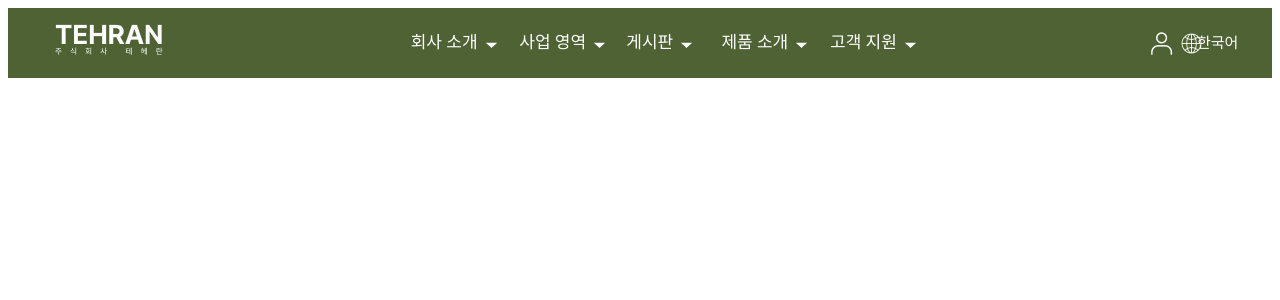
After one commit to wscodefactory/tehran_pycharm, a Django app: template index/templates/menu_bar.html in a window 1280 px wide. The commit adds this page. Shown: the top 300 px of the page. Run offline with Django 4.2, Linux system fonts and the light colour scheme; the template is opened without the code that fills it, so the values that code supplies are empty.

Commit message:
상단 배너 추가

```diff
--- /dev/null
+++ b/index/templates/menu_bar.html
@@ -0,0 +1,71 @@
+{% load static %}
+<!DOCTYPE html>
+<html>
+
+<head>
+  <meta charset="utf-8">
+  <meta name="viewport" content="width=device-width" initial-scale=1.0>
+  <title>메뉴 바</title>
+    <link rel="stylesheet" href={% static "css/menu_bar.css" %}>
+</head>
+
+<body>
+
+    <div id="navBar">
+      <div id="logo"></div>
+      <div id="menu">
+        <div class="link1" onclick="location.href='#'">
+          <span>회사 소개</span><img src="/static/images/Polygon1.png" alt="Polygon1" style="margin-left: 7px;">
+          <div class="link-menu">
+            <div style="margin-top: 10px;" onclick="location.href='#'">테헤란</div>
+            <div style="margin-top: 10px;" onclick="location.href='#'">주요현황</div>
+            <div style="margin-top: 10px;" onclick="location.href='#'">오시는 길</div>
+          </div>
+        </div>
+        <div class="link2" onclick="location.href='#'">
+          <span>사업 영역</span><img src="/static/images/Polygon1.png" alt="Polygon1" style="margin-left: 7px;">
+          <div class="link-menu">
+            <div style="margin-top: 10px;" onclick="location.href='#'">스마트팜 소개</div>
+            <div style="margin-top: 10px;" onclick="location.href='#'">작물유통</div>
+            <div style="margin-top: 10px;" onclick="location.href='#'">기타사업</div>
+          </div>
+        </div>
+        <div class="link3" onclick="location.href='#'">
+          <span>게시판</span><img src="/static/images/Polygon1.png" alt="Polygon1" style="margin-left: 7px;">
+          <div class="link-menu">
+            <div style="margin-top: 10px;" onclick="location.href='#'">공지사항</div>
+            <div style="margin-top: 10px;" onclick="location.href='#'">보도자료</div>
+            <div style="margin-top: 10px;" onclick="location.href='#'">고시자료</div>
+          </div>
+        </div>
+        <div class="link4" onclick="location.href='#'">
+          <span>제품 소개</span><img src="/static/images/Polygon1.png" alt="Polygon1" style="margin-left: 7px;">
+          <div class="link-menu">
+            <div style="margin-top: 10px;" onclick="location.href='#'">참송이버섯</div>
+            <div style="margin-top: 10px;" onclick="location.href='#'">푸드케어 제품</div>
+          </div>
+        </div>
+        <div class="link5" onclick="location.href='#'">
+          <span>고객 지원</span><img src="/static/images/Polygon1.png" alt="Polygon1" style="margin-left: 7px;">
+          <div class="link-menu">
+            <div style="margin-top: 10px;" onclick="location.href='#'">FAQ</div>
+            <div style="margin-top: 10px;" onclick="location.href='#'">Q&A</div>
+          </div>
+        </div>
+      </div>
+      <div id="signIn" alt="login" onclick="location.href='#'"></div>
+      <div id="langicon" alt="langicon"> </div>
+      <div class="language">한국어
+        <div class="language-menu">
+          <div>언어1</div>
+          <div>언어2</div>
+          <div>언어3</div>
+        </div>
+      </div>
+    </div>
+
+
+
+</body>
+
+</html>
--- /dev/null
+++ b/static/css/menu_bar.css
@@ -0,0 +1,211 @@
+#navBar {
+    /* Rectangle 16 */
+    position: relative;
+    width: 100%;
+    height: 70px;
+    left: 0px;
+    top: 0px;
+
+    background: #4E6234;
+	z-index: 1;
+}
+
+#title {
+	background: black;
+    position: relative;
+	height: 200px;
+}
+
+#logo {
+	position: absolute;
+	width: 109px;
+	height: 38px;
+	left: 3.75%;
+	top: 16px;
+
+	font-family: 'Pretendard';
+	font-style: normal;
+	font-weight: 700;
+	font-size: 27px;
+	line-height: 32px;
+	color: #FFFFFF;
+	background: url(/static/images/TEHRANlogo.png) no-repeat;
+}
+
+.link1 {
+	position: absolute;
+	width: 97px;
+	height: 24px;
+	left: 31.458%;
+	top: 23px;
+
+	font-family: 'Pretendard';
+	font-style: normal;
+	font-weight: 500;
+	font-size: 17px;
+	line-height: 24px;
+	text-align: center;
+	/* identical to box height */
+
+
+	color: #FFFFFF;
+}
+
+.link2 {
+	position: absolute;
+	width: 97px;
+	height: 24px;
+	left: 40.05%;
+	top: 23px;
+
+	font-family: 'Pretendard';
+	font-style: normal;
+	font-weight: 500;
+	font-size: 17px;
+	line-height: 24px;
+	text-align: center;
+	/* identical to box height */
+
+
+	color: #FFFFFF;
+}
+
+.link3 {
+	position: absolute;
+	width: 74px;
+	height: 24px;
+	left: 48.64%;
+	top: 23px;
+
+	font-family: 'Pretendard';
+	font-style: normal;
+	font-weight: 500;
+	font-size: 17px;
+	line-height: 24px;
+	text-align: center;
+	/* identical to box height */
+
+
+	color: #FFFFFF;
+}
+
+.link4 {
+	position: absolute;
+	width: 97px;
+	height: 24px;
+	left: 56.04%;
+	top: 23px;
+
+	font-family: 'Pretendard';
+	font-style: normal;
+	font-weight: 500;
+	font-size: 17px;
+	line-height: 24px;
+	text-align: center;
+	/* identical to box height */
+
+
+	color: #FFFFFF;
+}
+
+.link5 {
+	position: absolute;
+	width: 97px;
+	height: 24px;
+	left: 64.63%;
+	top: 23px;
+
+	font-family: 'Pretendard';
+	font-style: normal;
+	font-weight: 500;
+	font-size: 17px;
+	line-height: 24px;
+	text-align: center;
+	/* identical to box height */
+
+
+	color: #FFFFFF;
+}
+
+.link1:hover .link-menu,
+.link2:hover .link-menu,
+.link3:hover .link-menu,
+.link4:hover .link-menu,
+.link5:hover .link-menu {
+	display: block;
+}
+
+.link-menu {
+	position: absolute;
+	width: 110px;
+	top: 100%;
+	margin-top:10px;
+	display: none;
+	background-color: #4E6234;
+	padding: 2px;
+	text-align: center;
+	font-size: 15px;
+}
+
+#signIn {
+	position: absolute;
+	width: 23px;
+	height: 23px;
+	left: 90.3125%;
+	top: 24px;
+
+	background: url(/static/images/login1.png);
+}
+
+#langicon {
+
+	position: absolute;
+	width: 21px;
+	height: 21px;
+	left: 92.8125%;
+	top: 25px;
+	display: flex;
+	align-items: center;
+	justify-content: center;
+
+	background: url(/static/images/langicon.png);
+  }
+
+  .language{
+	position: absolute;
+	width: 50px;
+	height: 19px;
+	left: 94.0625%;
+	top: 26px;
+
+	font-family: 'Pretendard';
+	font-style: normal;
+	font-weight: 500;
+	font-size: 15px;
+	line-height: 19px;
+	/* identical to box height */
+
+
+	color: #FFFFFF;
+  }
+
+  .language:hover .language-menu {
+	display: block;
+  }
+
+  .language-menu {
+	position: absolute;
+	top: 100%;
+	left: 0;
+	width: 50px;
+	display: none;
+	background-color: #4E6234;
+	padding: 2px;
+	text-align: center;
+	font-size: 15px;
+  }
+
+  .language-menu div {
+	margin-top: 8px;
+	cursor: pointer;
+  }
```
Also changed, not shown: index/templates/index.html (+1 -12 lines), static/css/main.css (+0 -134 lines), static/images/Polygon1.png (added), static/images/langicon.png (added).
